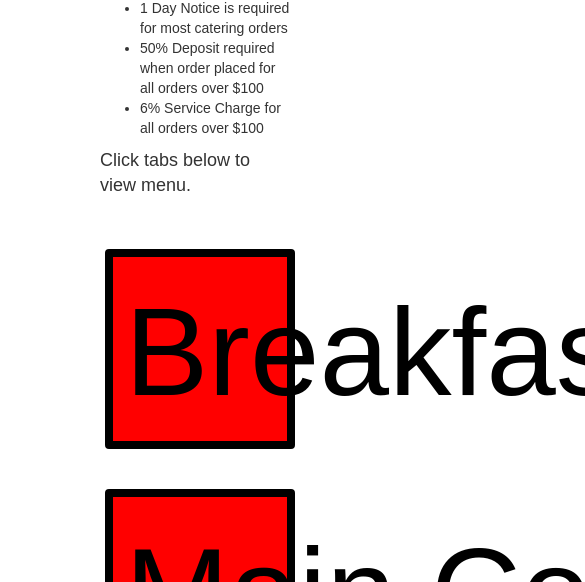
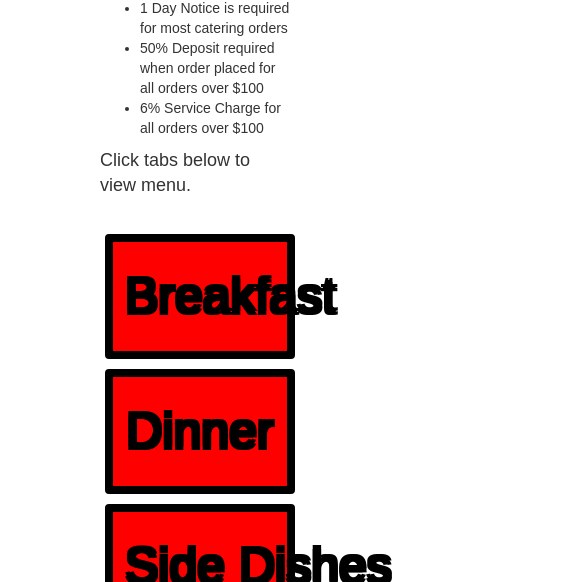
Before and after one commit to willcov3/MandMSoulFood.github.io, a website: page catering.html in a window 390 px wide. Shown: the part 262-844 px from the top of the page, 585 px wide, since content can reach past the window. Drawn offline with nearby package versions, Linux system fonts and the light colour scheme.

Commit message:
7.30update
qwerty

```diff
--- a/catering.html
+++ b/catering.html
@@ -19,9 +19,22 @@
             margin: 20px 5px 20px 5px;
             border: 8px solid black;
         }
-        .diet {
-            height: 16px;
+
+        @media screen and (max-width: 600px) {
+            .btn {
+                height: 125px;
+                width: 100%;
+                background-color: red;
+                color: black;
+                font-size: 50px;
+                margin: 5px 5px 5px 5px;
+                text-shadow: -2px -2px 0 #000, 2px -2px 0 #000, -2px 2px 0 #000, 2px 2px 0 #000;
+            }
         }
+
+            .diet {
+                height: 16px;
+            }
     </style>
 </head>
 <body>
@@ -100,11 +113,11 @@
         </div>
         <br>
 
-        <button type="button" class="btn btn-info" data-toggle="collapse" data-target="#mainCourses" >Main Courses</button>
+        <button type="button" class="btn btn-info" data-toggle="collapse" data-target="#mainCourses" >Dinner</button>
         <div id="mainCourses" class="collapse">
 
             <section id="mainCourses">
-                <h2>Main Courses</h2>
+                <h2>Main Dishes</h2>
                 <p>There are two sizes for our main courses: small and large.</p>
                 <ul class="menuItem">
                     <li><span>Catfish (10pc/30pc)</span><span>$70/$200</span></li>
```
Also changed, not shown: orderOnline.html (+2 -0 lines).
